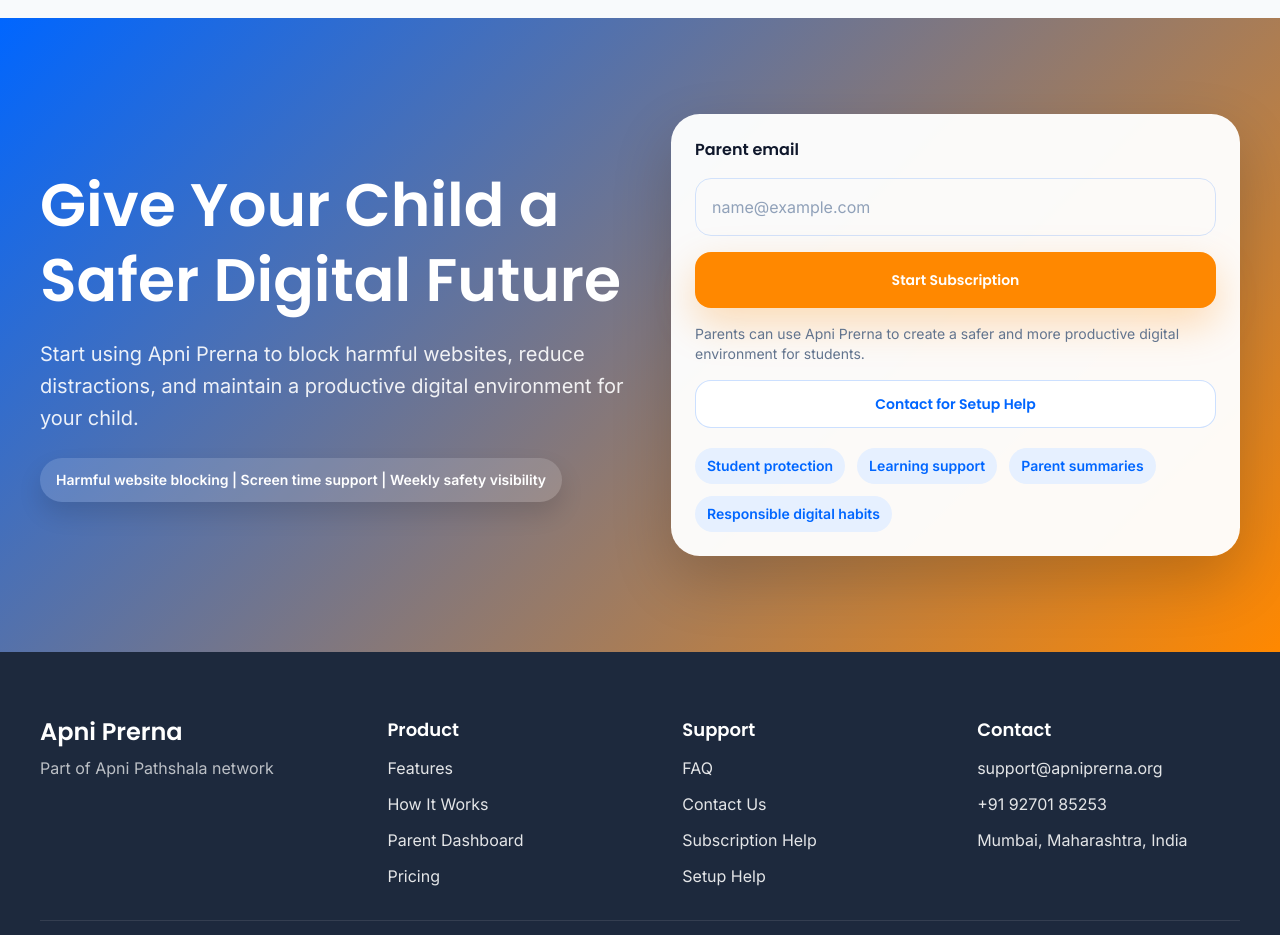
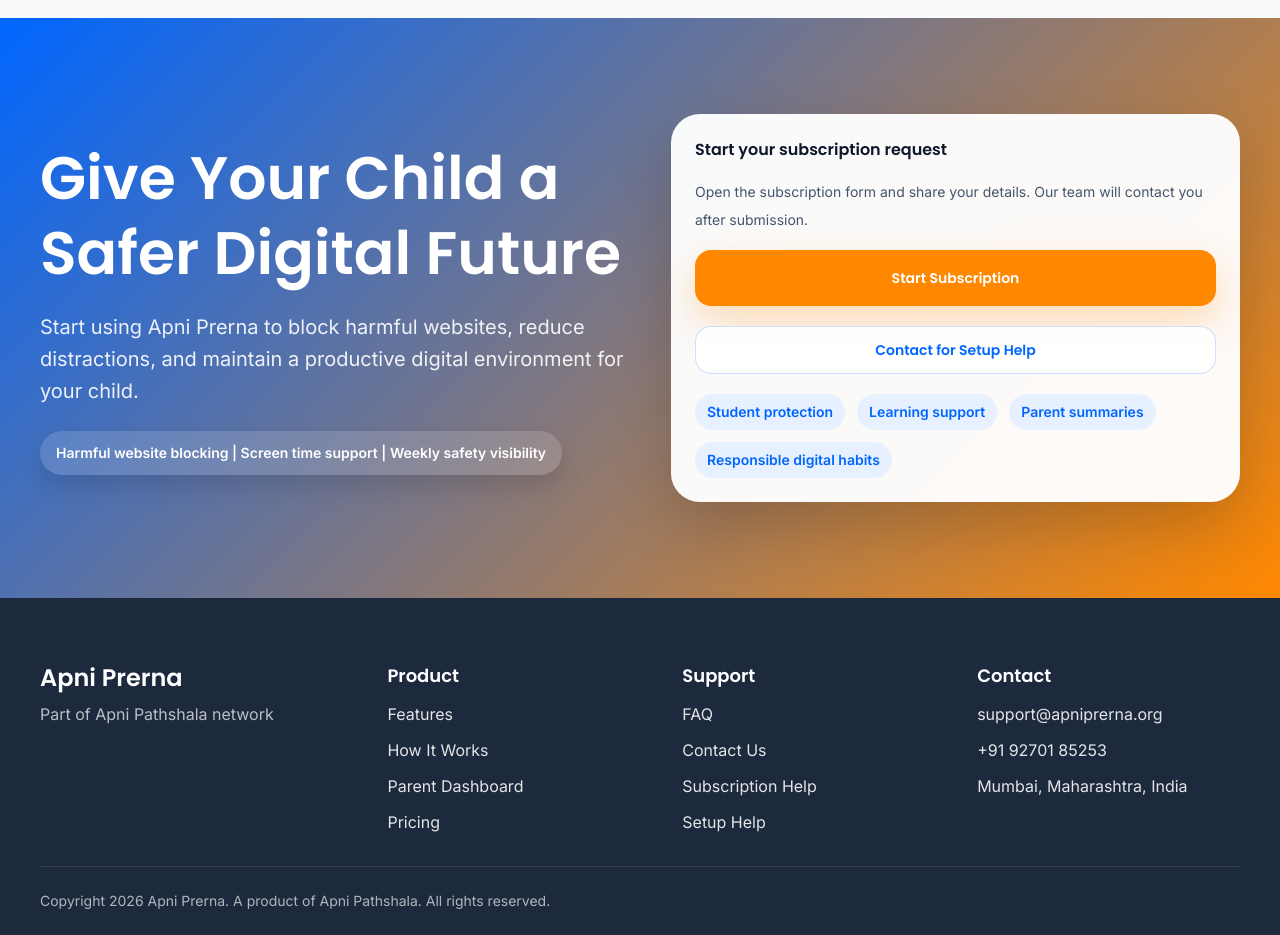
Before and after one commit to GorathePranav19/parents-apni-prerna-landing-page, a React (Vite) app: page / in a window 1280 px wide. Shown: the part 6460-7395 px from the top of the page. Built offline with nearby package versions, Linux system fonts and the light colour scheme.

Commit message:
Remove inline email subscription fields

```diff
--- a/src/App.jsx
+++ b/src/App.jsx
@@ -43,10 +43,6 @@
   finalCta: 'Start Subscription',
   contactCta: 'Contact for Setup Help',
   footerTagline: '',
-  emailLabel: 'Parent email',
-  emailPlaceholder: 'name@example.com',
-  formSuccess: 'Your request has been received. We will contact you shortly.',
-  formError: 'Enter a valid email address.',
   stickyCta: 'Start Subscription',
   chat: 'Need Help? Contact Us',
   exitHeadline: 'Before You Leave',
@@ -212,12 +208,7 @@
   const [showFormModal, setShowFormModal] = useState(false)
   const [exitDismissed, setExitDismissed] = useState(() => window.sessionStorage.getItem('apni-prerna-exit-dismissed') === 'true')
   const [notificationIndex, setNotificationIndex] = useState(0)
-  const [email, setEmail] = useState('')
-  const [emailTouched, setEmailTouched] = useState(false)
-  const [formState, setFormState] = useState({ error: '', success: '' })
   const heroRef = useRef(null)
-
-  const emailError = emailTouched && email && !/^[^\s@]+@[^\s@]+\.[^\s@]+$/.test(email) ? content.formError : ''
 
   const filteredFaqs = useMemo(
     () => faqs.filter(([question, answer]) => `${question} ${answer}`.toLowerCase().includes(faqQuery.toLowerCase())),
@@ -298,21 +289,6 @@
 
     return () => window.clearInterval(interval)
   }, [])
-
-  const handleSubmit = (event) => {
-    event.preventDefault()
-    const isValidEmail = /^[^\s@]+@[^\s@]+\.[^\s@]+$/.test(email)
-
-    if (!isValidEmail) {
-      setFormState({ error: content.formError, success: '' })
-      return
-    }
-
-    setFormState({ error: '', success: content.formSuccess })
-    trackEvent('subscription_interest_submitted', { email })
-    setEmail('')
-    setEmailTouched(false)
-  }
 
   return (
     <div className="min-h-screen bg-[radial-gradient(circle_at_top_left,rgba(0,102,255,0.12),transparent_28%),linear-gradient(180deg,#ffffff_0%,#f9fbff_38%,#ffffff_100%)] text-slate-900">
@@ -601,35 +577,23 @@
             </div>
 
             <div id="trial-form" className="rounded-[1.8rem] bg-white/96 p-6 text-slate-900 shadow-[0_24px_60px_rgba(0,0,0,0.18)]">
-              <form className="grid gap-4" onSubmit={handleSubmit}>
-                <label htmlFor="email" className="font-heading text-base text-slate-900">{content.emailLabel}</label>
-                <input
-                  id="email"
-                  name="email"
-                  type="email"
-                  autoComplete="email"
-                  placeholder={content.emailPlaceholder}
-                  value={email}
-                  onFocus={() => {
-                    setEmailTouched(true)
-                    trackEvent('subscription_form_started', 'email-focus')
-                  }}
-                  onChange={(event) => {
-                    setEmail(event.target.value)
-                    setEmailTouched(true)
-                    setFormState({ error: '', success: '' })
-                  }}
-                  className="rounded-2xl border border-prerna-blue/16 px-4 py-4 text-slate-900 outline-none ring-0 placeholder:text-slate-400 focus:border-prerna-blue"
-                />
-                <MotionButton whileHover={{ scale: 1.02 }} whileTap={{ scale: 0.98 }} className={`${primaryButtonClass} w-full min-h-14 text-base`} type="submit">
+              <div className="grid gap-4">
+                <p className="font-heading text-base text-slate-900">Start your subscription request</p>
+                <p className="text-sm leading-7 text-slate-600">Open the subscription form and share your details. Our team will contact you after submission.</p>
+                <MotionButton
+                  whileHover={{ scale: 1.02 }}
+                  whileTap={{ scale: 0.98 }}
+                  className={`${primaryButtonClass} w-full min-h-14 text-base`}
+                  type="button"
+                  onClick={() => openFormModal('contact-card')}
+                >
                   {content.finalCta}
                 </MotionButton>
-                <p className="text-sm text-slate-500">Parents can use Apni Prerna to create a safer and more productive digital environment for students.</p>
-                {emailError || formState.error ? <p className="text-sm font-semibold text-rose-700">{emailError || formState.error}</p> : null}
-                {formState.success ? <p className="text-sm font-semibold text-emerald-700">{formState.success}</p> : null}
-              </form>
+                <button className={`mt-1 w-full ${secondaryButtonClass}`} type="button" onClick={() => openFormModal('contact-help')}>
+                  {content.contactCta}
+                </button>
+              </div>
 
-              <a className={`mt-4 w-full ${secondaryButtonClass}`} href="#footer">{content.contactCta}</a>
               <div className="mt-5 flex flex-wrap gap-3 text-sm font-semibold text-prerna-blue">
                 {['Student protection', 'Learning support', 'Parent summaries', 'Responsible digital habits'].map((item) => (
                   <span key={item} className="rounded-full bg-prerna-blue-light px-3 py-2">{item}</span>
```
